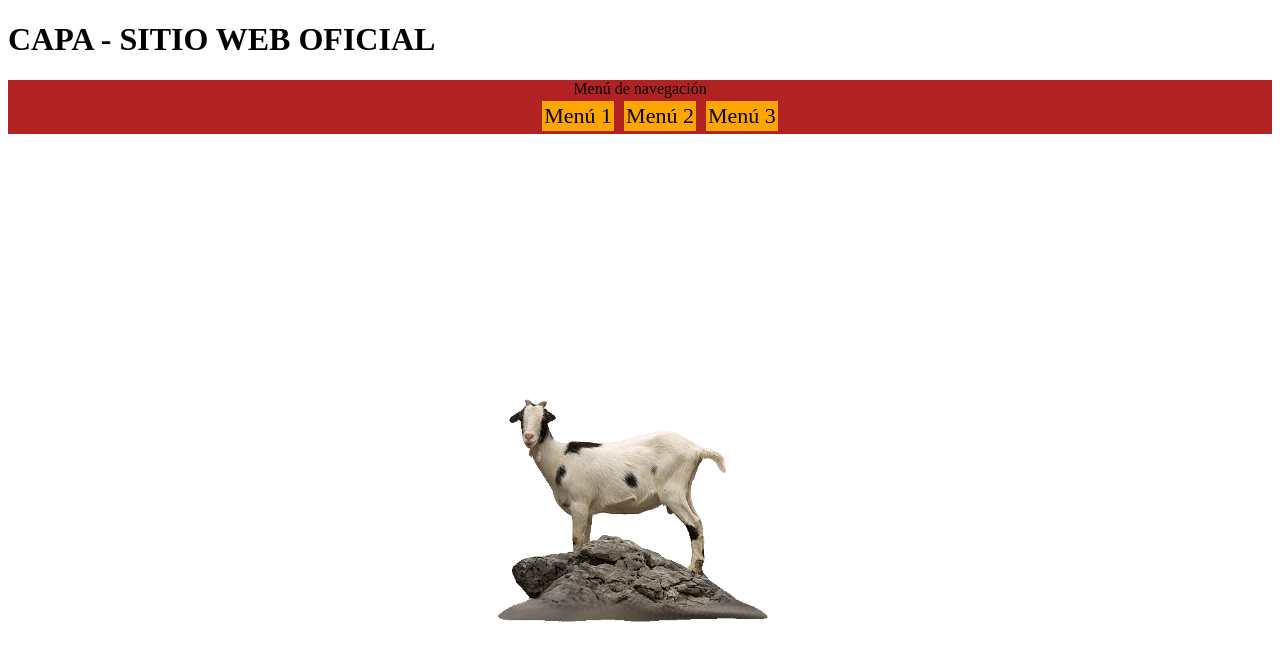
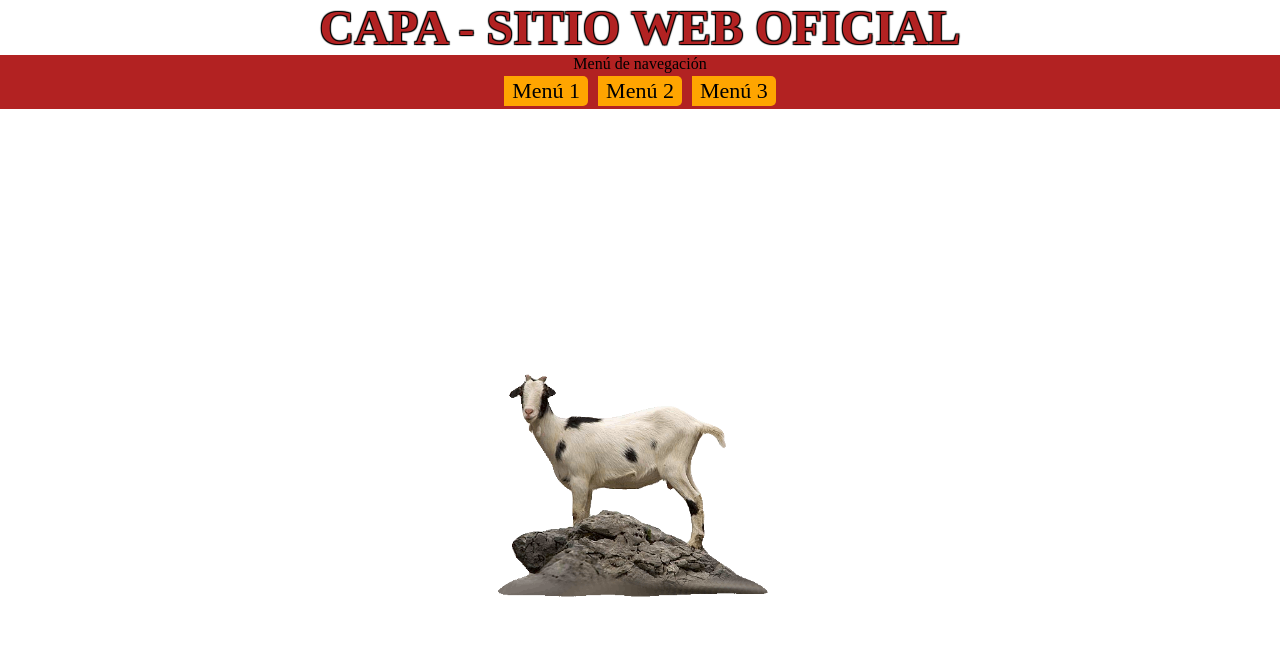
Before and after one commit to TheCapaTimes/capa, a PHP site: page / in a window 1280 px wide. Shown: the top 661 px of the page. Run offline with PHP 8.4, Linux system fonts and the light colour scheme; some libraries are stand-ins or nearby versions.

Commit message:
Estilos básicos

```diff
--- a/www.capa.nzweb.org/CSS/styles.css
+++ b/www.capa.nzweb.org/CSS/styles.css
@@ -1,5 +1,20 @@
 * {
+	margin: 0;
+	padding: 0;
+}
 
+#titulo {
+
+}
+#titulo H1 {
+	font-size: 3em;
+	color: firebrick;
+	text-align: center;
+	text-shadow:
+		1px 1px 1px black,
+		-1px 1px 1px black,
+		1px -1px 1px black,
+		-1px -1px 1px black;
 }
 
 #menu {
@@ -15,10 +30,11 @@
 }
 #menu UL LI {
 	margin: 3px;
-	padding: 2px;
+	padding: 2px 8px;
 	display: inline-block;
 	font-size: 22px;
 	background-color: orange;
+	border-radius: 0 5px 5px 0;
 }
 
 #menu UL LI:hover {
@@ -26,7 +42,29 @@
 	background-color: darkcyan;
 	cursor: pointer;
 }
+#tituloMenu {
+	font-size: 38px;
+	color: white;
+	text-shadow: 3px 3px 3px black;
+}
+
 
 #cajaContenido {
 	text-align: center;
 }
+
+
+/*Beee*/
+#bee {
+	display: none;
+	position: absolute;
+	width 300;
+	height: 200;
+	top: 300px;
+	left: 40%;
+	padding: 30px;
+	border-radius:200px;
+	background: white;
+	border: 5px solid black;
+	box-shadow: 5px 5px 5px black;
+}
```
